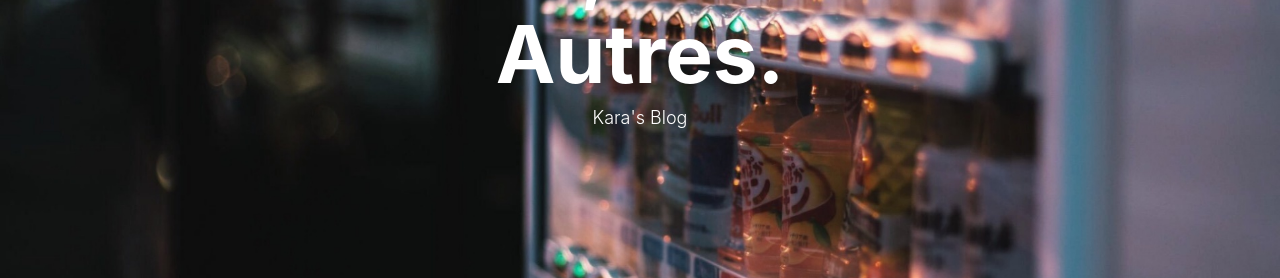
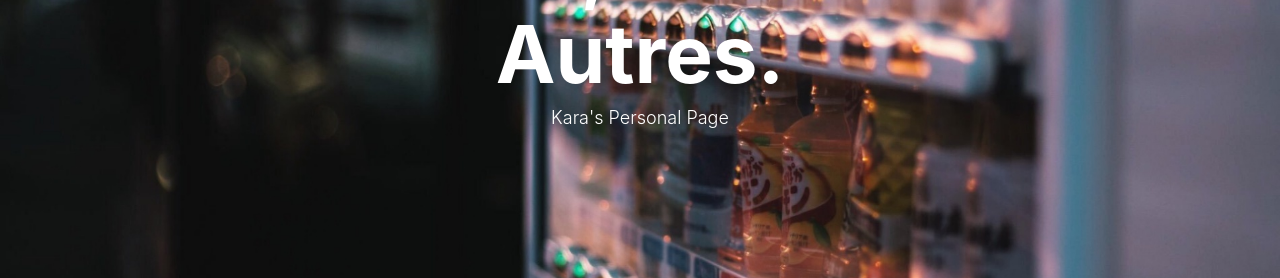
Before and after one commit to kara07/kara07.github.io, a Jekyll site: the page built from index.html, in a window 1280 px wide. Shown: the part 228-506 px from the top of the page. Built offline with Jekyll 4.4.1, drawn with Linux system fonts in a browser that asks for light colours; nearby versions of some CDN libraries; the list of posts is cut into pages by our own code; comment, search, counter and statistics services are not loaded; grey boxes are pictures that could not be loaded.

Commit message:
2018.12.04

```diff
--- a/index.html
+++ b/index.html
@@ -1,6 +1,6 @@
 ---
 layout: page
-description: "Kara's Blog"
+description: "Kara's Personal Page"
 ---
 
 {% for post in paginator.posts %}
```
